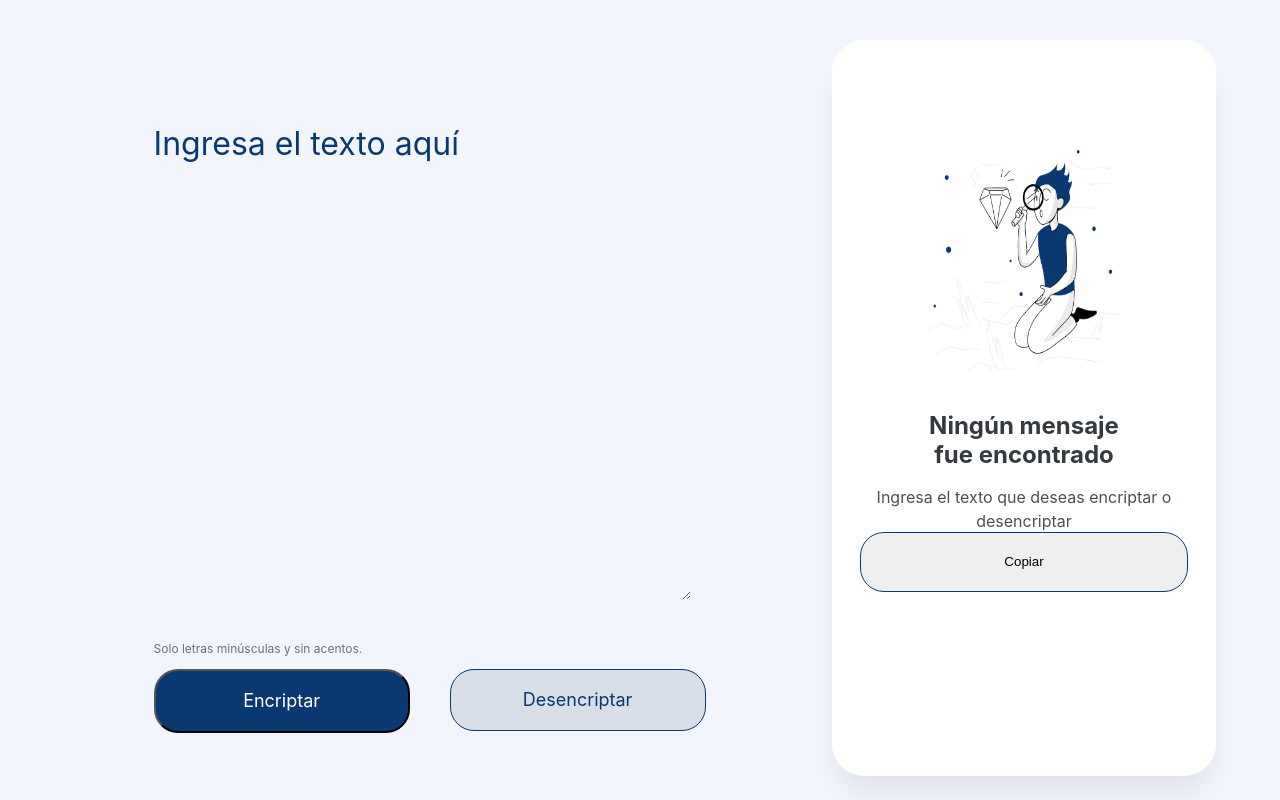
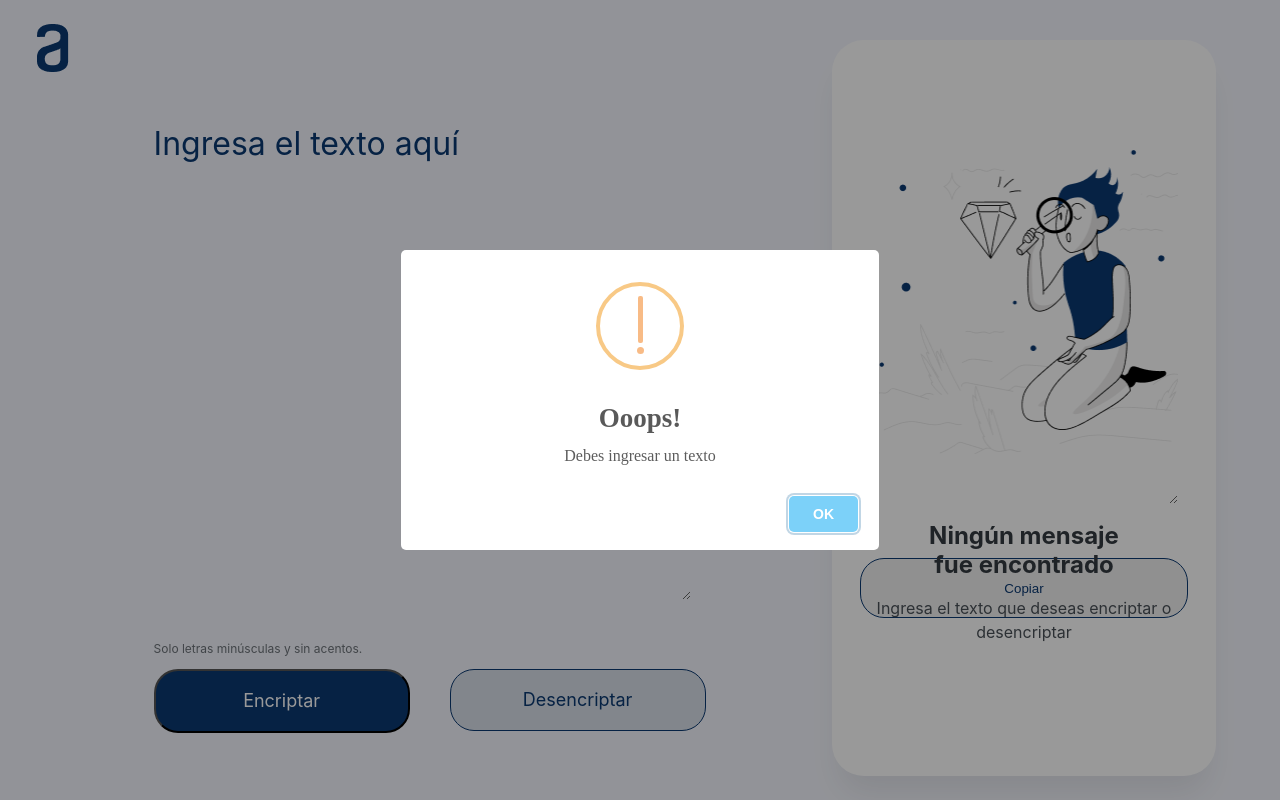
Before and after one commit to Juan2850/encriptador-texto, a plain HTML site: page index.html in a window 1280 px wide. Both pictures are taken after a click on the button "Encriptar". Drawn offline with nearby package versions, Linux system fonts and the light colour scheme.

Commit message:
atualizando la estructura html y css

```diff
--- a/index.html
+++ b/index.html
@@ -1,4 +1,76 @@
 <!DOCTYPE html>
+<html lang="en">
+  <head>
+    <meta charset="UTF-8" />
+    <meta http-equiv="X-UA-Compatible" content="IE=edge" />
+    <meta name="viewport" content="width=device-width, initial-scale=1.0" />
+    <title>Encriptador de Texto</title>
+    <link rel="shortcut icon" href="img/favicon.png" type="image/x-icon" />
+    <link rel="stylesheet" href="style.css" />
+    <script src="https://unpkg.com/sweetalert/dist/sweetalert.min.js"></script>
+  </head>
+  <body>
+
+    <div class="container">
+      <header>
+        <img class="logo" src="Imagenes/logo.png" alt="">
+      </header>
+      <div class="encriptar">
+        <textarea
+          name="texto"
+          class="texto"
+          id="texto"
+          cols="30"
+          rows="10"
+          placeholder="Ingresa el texto aquí"
+        ></textarea>
+
+        <div class="terminos">
+          <p>Solo letras minúsculas y sin acentos.</p>
+        </div>
+        <div class="botones">
+          <button class="btn-encriptar" type="button" onclick="encriptar()">
+            Encriptar
+          </button>
+          <input
+            type="button"
+            class="btn-desencriptar"
+            value="Desencriptar"
+            onclick="desencriptar()"
+          />
+        </div>
+      </div>
+      <div class="encriptado">
+        <textarea class="tex-area2" name="" id="muñeco" cols="30" rows="10"></textarea>
+        <div class="mensaje-encriptado" id="mensaje-encriptado">
+          <h2 id="titulo-mensaje">Ningún mensaje fue encontrado</h2>
+          <p id="parrafo">
+            Ingresa el texto que deseas encriptar o desencriptar
+          </p>
+        </div>
+        <div >
+          <button class="copiar">Copiar</button>
+        </div>
+      </div>
+    </div>
+  </body>
+  <script src="script.js"></script>
+</html>
+
+
+
+
+
+
+
+
+
+
+
+
+
+
+<!--<!DOCTYPE html>
 <html lang="en">
   <head>
     <meta charset="UTF-8" />
@@ -19,12 +91,12 @@
           <p>Solo letras minúsculas y sin acentos.</p>
         </div>
         <div class="botones">
-          <button class="btn-encriptar" type="button" onclick="encriptar()">Encriptar</button>
+          <button class="btn-encriptar" type="encriptar" onclick="encriptar()">Encriptar</button>
           <button class="btn-desencriptar" type="desencriptar" onclick="desencriptar()">Desencriptar</button>
         </div>
       </section>
       <section class="encriptado">
-        <img  src="Imagenes/muñeco.png" alt=""/>
+        <img  id="munieco" src="Imagenes/muñeco.png" alt=""/>
         <div class="mensaje-encriptado" id="mensaje-encriptado">
           <h2 id="titulo-mensaje">Ningún mensaje fue encontrado</h2>
           <p id="parrafo">
@@ -34,6 +106,6 @@
         <button class="copiar">Copiar</button>
       </section>
     </main>
+    <script src="script.js"></script>
   </body>
-  <script src="index.js"></script>
 </html>
--- /dev/null
+++ b/script.js
@@ -0,0 +1,53 @@
+
+
+function encriptar() {
+    let texto = document.getElementById("texto").value;
+    let tituloMensaje = document.getElementById("titulo-mensaje");
+    let parrafo = document.getElementById("parrafo");
+    let muñeco = document.getElementById("muñeco");
+
+    let textoCifrado = texto
+      .replace(/e/gi, "enter")
+      .replace(/i/gi, "imes")
+      .replace(/a/gi, "ai")
+      .replace(/o/gi, "ober")
+      .replace(/u/gi, "ufat");
+
+    if (texto.length != 0) {
+      document.getElementById("texto").value = textoCifrado;
+      tituloMensaje.textContent = "Texto encriptado con éxito";
+      parrafo.textContent = "";
+      muñeco.src = "./imagenes/desencriptado.jpg";
+    } else {
+      muñeco.src = "./imagenes/muñeco.png";
+      tituloMensaje.textContent = "Ningún mensaje fue encontrado";
+      parrafo.textContent = "Ingresa el texto que deseas encriptar o desencriptar";
+      swal("Ooops!", "Debes ingresar un texto", "warning");
+    }
+  }
+
+  function desencriptar() {
+    let texto = document.getElementById("texto").value;
+    let tituloMensaje = document.getElementById("titulo-mensaje");
+    let parrafo = document.getElementById("parrafo");
+    let muñeco = document.getElementById("muñeco");
+
+    let textoCifrado = texto
+      .replace(/enter/gi, "e")
+      .replace(/imes/gi, "i")
+      .replace(/ai/gi, "a")
+      .replace(/ober/gi, "o")
+      .replace(/ufat/gi, "u");
+
+      if (texto.length != 0) {
+        document.getElementById("texto").value = textoCifrado;
+        tituloMensaje.textContent = "Texto desencriptado con éxito";
+        parrafo.textContent = "";
+        muñeco.src = "./imagenes/desencriptado.jpg";
+      } else {
+        muñeco.src = "./imagenes/muñeco.png";
+        tituloMensaje.textContent = "Ningún mensaje fue encontrado";
+        parrafo.textContent = "Ingresa el texto que deseas encriptar o desencriptar";
+        swal("Ooops!", "Debes ingresar un texto", "warning");
+      }
+  }
--- a/style.css
+++ b/style.css
@@ -1,6 +1,7 @@
-* {
+*{
   margin: 0;
   padding: 0;
+
 }
 
 .container {
@@ -9,7 +10,13 @@
   height: 100vh;
   background: #f3f5fc;
 }
-
+ .logo{
+  position: absolute;
+    left: 36.67px;
+    right: 37.43%;
+    top: 3%;
+    bottom: 0%;
+}
 .texto {
   position: absolute;
   width: 42%;
@@ -141,7 +148,7 @@
   gap: 16px;
   position: absolute;
   width: 100%;
-  top: 50%;
+  top: 65%;
   text-align: center;
 }
 
@@ -167,11 +174,19 @@
   color: #495057;
 }
 
-.encriptado img {
+.encriptado textarea {
   position: absolute;
-  width: 50%;
-  height: 30%;
+  width: 80%;
+  background-image: url("Imagenes/muñeco.png");
+  background-repeat: no-repeat;
+  height: 48%;
   top: 15%;
+  border: none;
+}
+.tex-area2:focus,
+  .tex-area2:active {
+  border: none;
+  outline: none;
 }
 .copiar{
   width: 328px;
@@ -179,7 +194,9 @@
   border-radius:24px;
   border:solid 1px #0a3871;
 
-  margin-top:128%;
+
+  margin-top:158%;
+  color: #0a3871;
   cursor: pointer;
 }
 
@@ -224,7 +241,7 @@
   }
   .encriptado {
     width: 80%;
-    height:30%;
+    height:50%;
     left: 10%;
     top: 80%;
   }
@@ -232,9 +249,17 @@
     width: 100%;
     top: 5%;
   }
-  .encriptado img {
+  .encriptado textarea {
     top: 0;
     display: none;
     visibility: hidden;
+
+  }
+
+  .copiar{
+    width:200px;
+    height:40px;
+    margin-bottom:20px;
+    border-radius:10px;
   }
 }
```
Also changed, not shown: Imagenes/logo.png (added).
